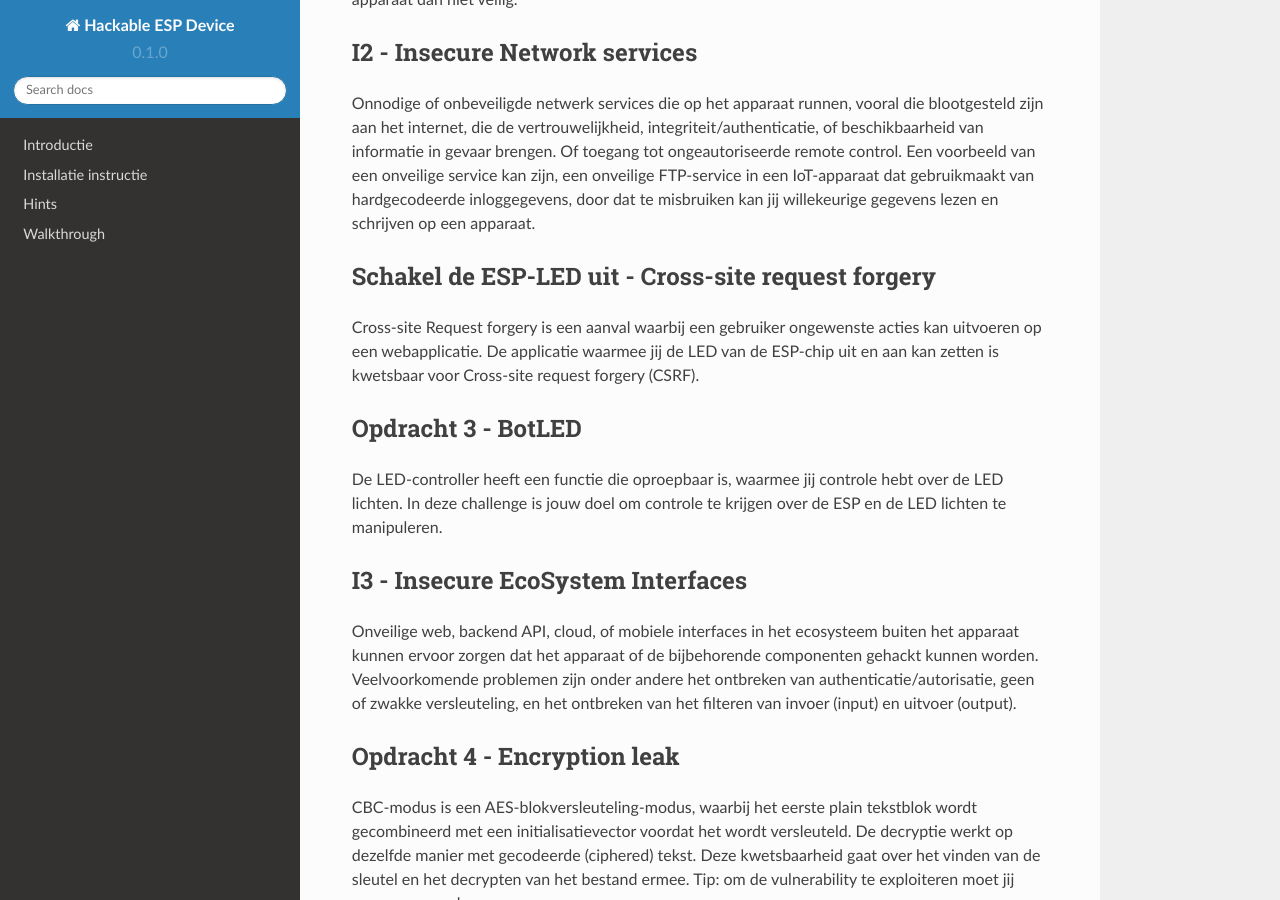
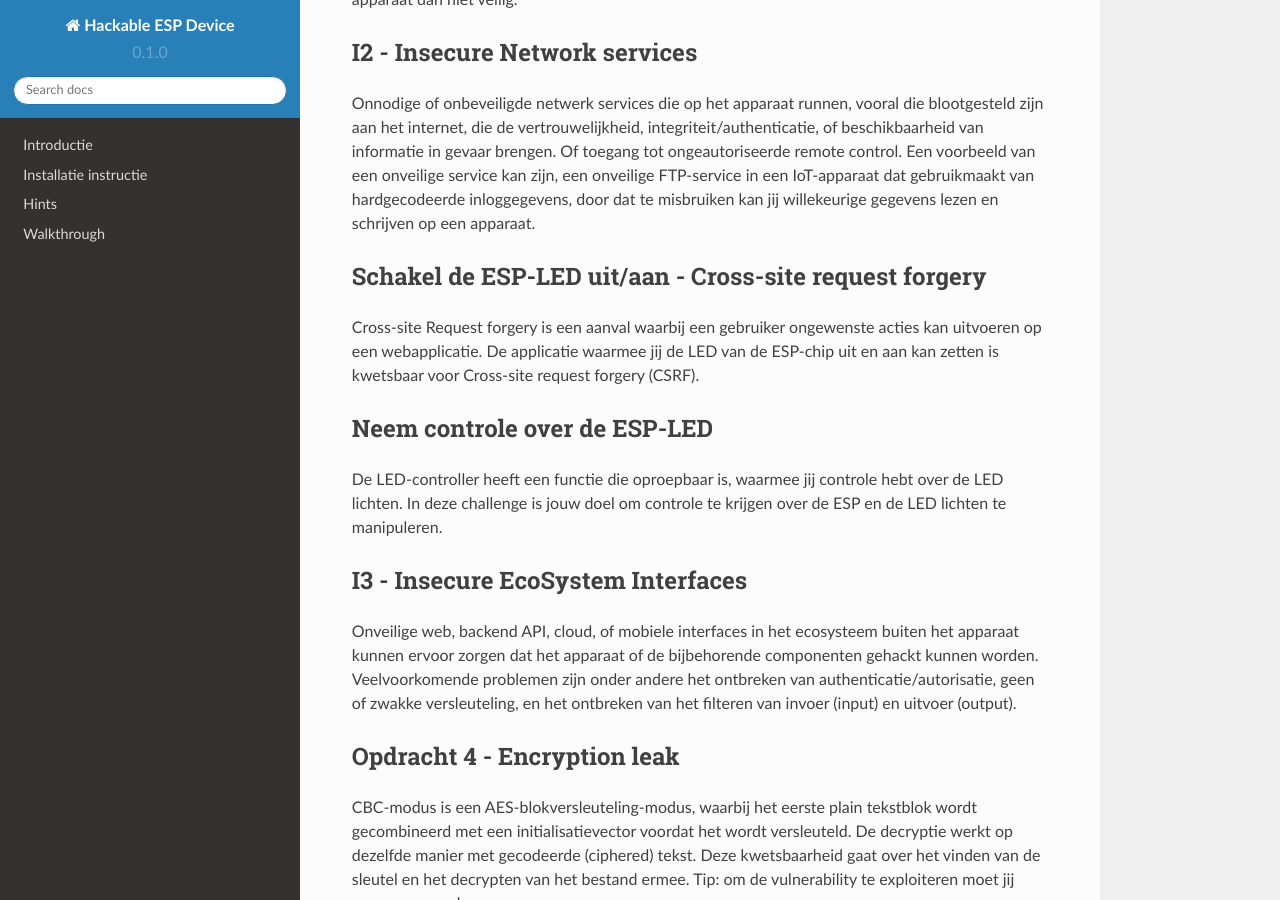
Before and after one commit to HollandCasino/Hackable-ESP-Device-v2, a Sphinx documentation site: the page built from docs/source/vulnerabilities.rst, in a window 1280 px wide and 900 px high, scrolled down 916 px. Built offline with Sphinx 7.4.7 and the Read the Docs theme 2.0.0, drawn with Linux system fonts in a browser that asks for light colours; pages that are not in the unit, such as notebooks, are missing from menus.

Commit message:
Update vulnerabilities.rst

```diff
--- a/docs/source/vulnerabilities.rst
+++ b/docs/source/vulnerabilities.rst
@@ -30,11 +30,11 @@ I2 - Insecure Network services
 Onnodige of onbeveiligde netwerk services die op het apparaat runnen, vooral die blootgesteld zijn aan het internet, die de vertrouwelijkheid, integriteit/authenticatie, of beschikbaarheid van informatie in gevaar brengen. Of toegang tot ongeautoriseerde remote control. Een voorbeeld van een onveilige service kan zijn, een onveilige FTP-service in een IoT-apparaat dat gebruikmaakt van hardgecodeerde inloggegevens, door dat te misbruiken kan jij willekeurige gegevens lezen en schrijven op een apparaat.
 
 .. _vulnerabilities2:
-Schakel de ESP-LED uit - Cross-site request forgery
+Schakel de ESP-LED uit/aan - Cross-site request forgery
 ---------
 Cross-site Request forgery is een aanval waarbij een gebruiker ongewenste acties kan uitvoeren op een webapplicatie. De applicatie waarmee jij de LED van de ESP-chip uit en aan kan zetten is kwetsbaar voor Cross-site request forgery (CSRF).
 
-Opdracht 3 - BotLED
+Neem controle over de ESP-LED
 ---------
 De LED-controller heeft een functie die oproepbaar is, waarmee jij controle hebt over de LED lichten. In deze challenge is jouw doel om controle te krijgen over de ESP en de LED lichten te manipuleren.
 
```
